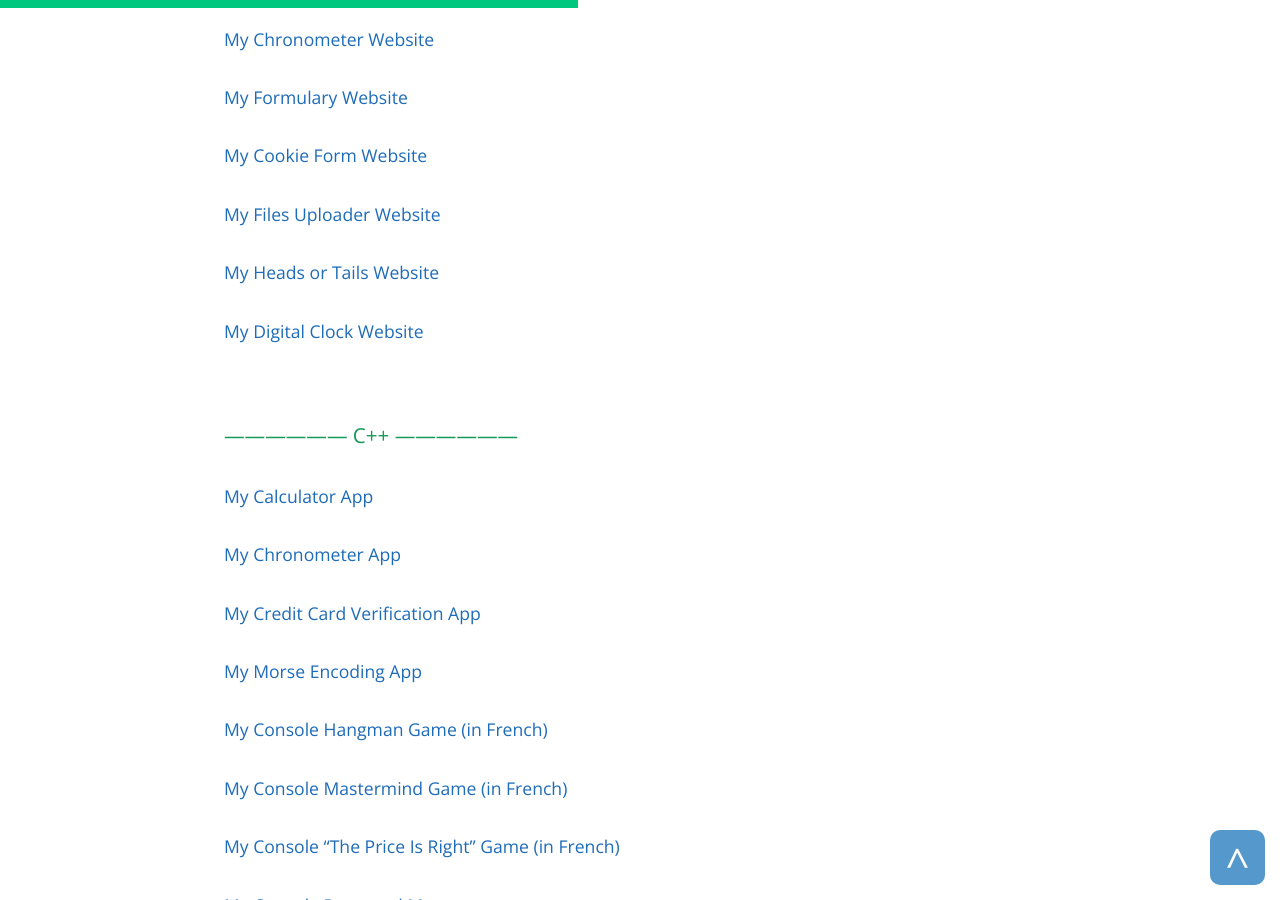
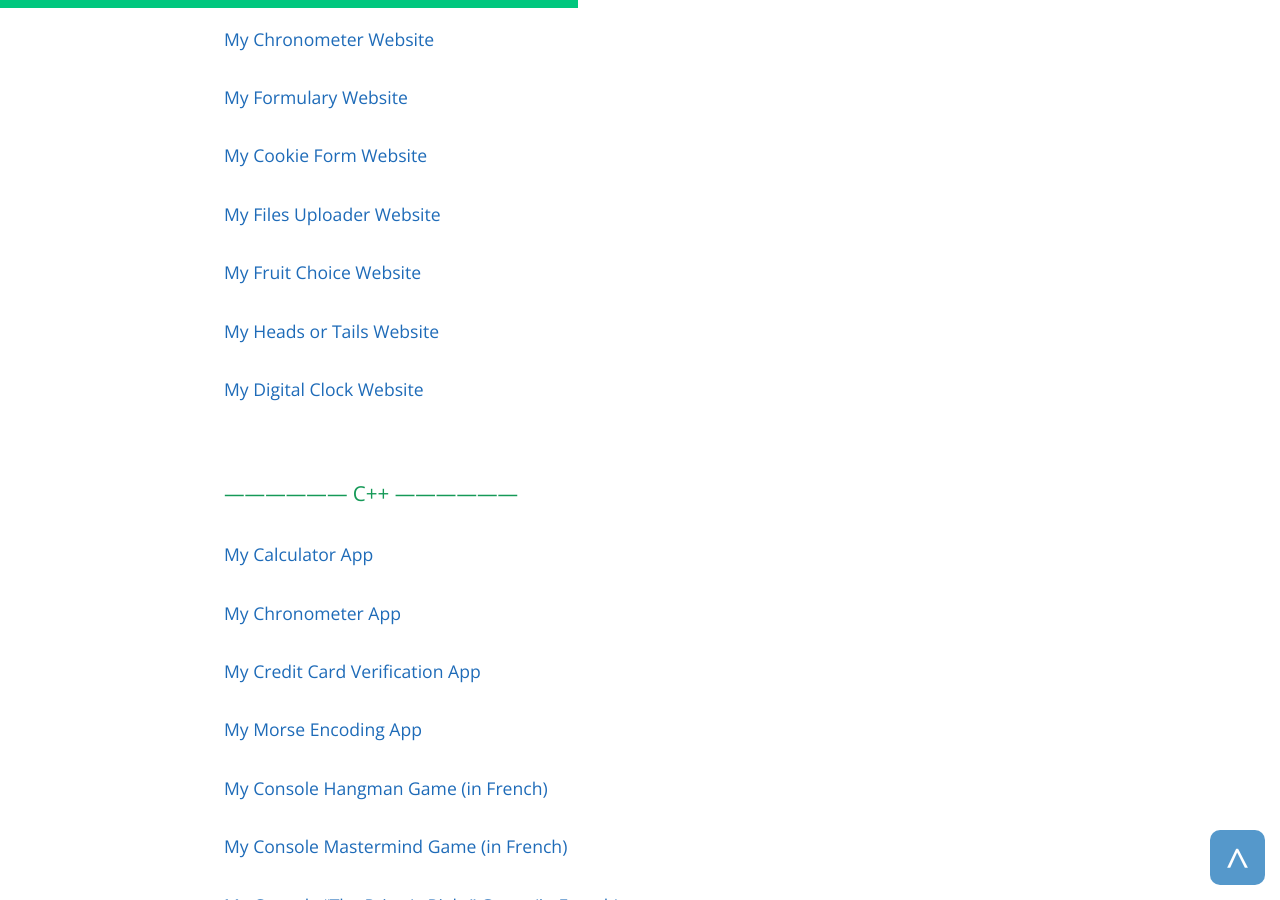
Before and after one commit to PouletEnSlip/pouletenslip.github.io, a Jekyll site: the page built from index.md, in a window 1280 px wide and 900 px high, scrolled down 627 px. Built offline with Jekyll 4.4.1, drawn with Linux system fonts in a browser that asks for light colours; comment, search, counter and statistics services are not loaded; our own code applies the rules of GitHub Pages for plain Markdown files.

Commit message:
Update index.md

```diff
--- a/index.md
+++ b/index.md
@@ -10,6 +10,7 @@ layout: default
 #### [My Formulary Website](https://github.com/PouletEnSlip/FormularyCSV)
 #### [My Cookie Form Website](https://github.com/PouletEnSlip/Cookies)
 #### [My Files Uploader Website](https://github.com/PouletEnSlip/FilesUpload)
+#### [My Fruit Choice Website](https://github.com/PouletEnSlip/Fruits)
 #### [My Heads or Tails Website](pages/headsortails/)
 #### [My Digital Clock Website](pages/clock/)
 <br>
```
